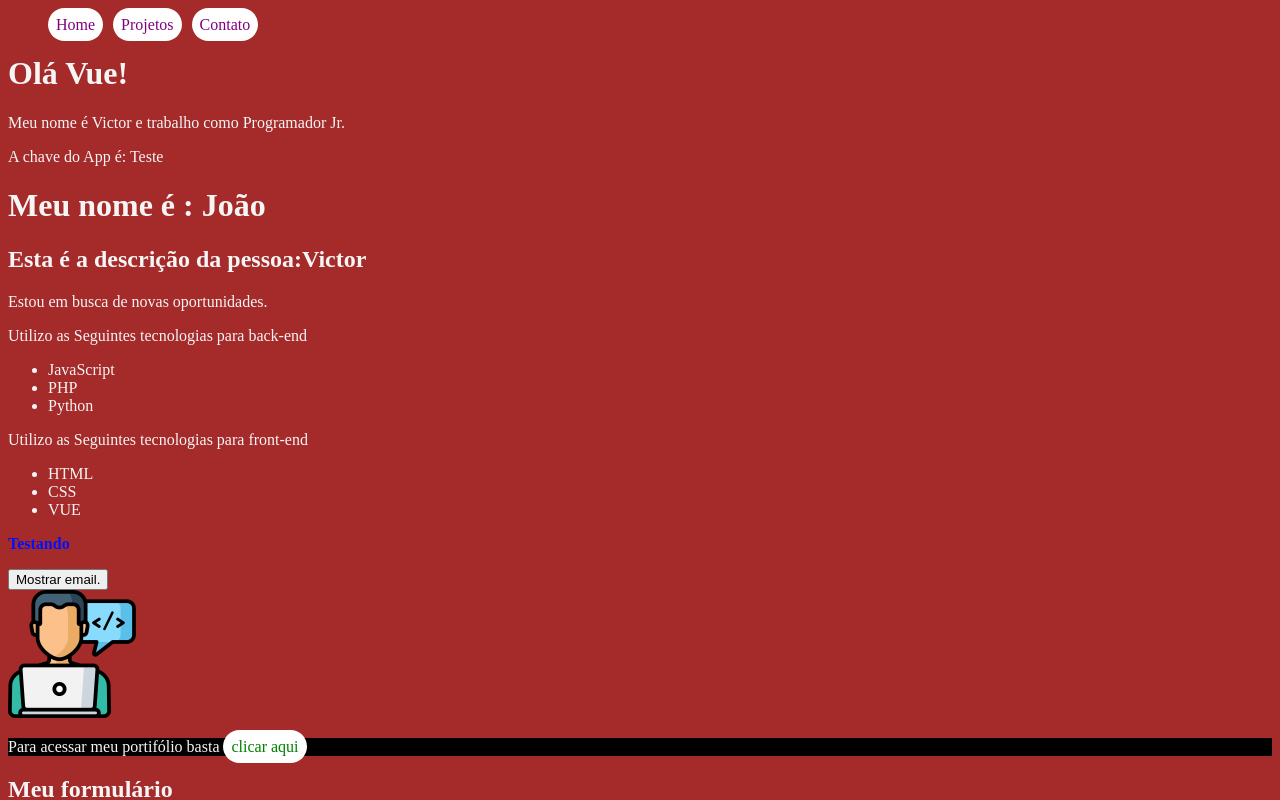
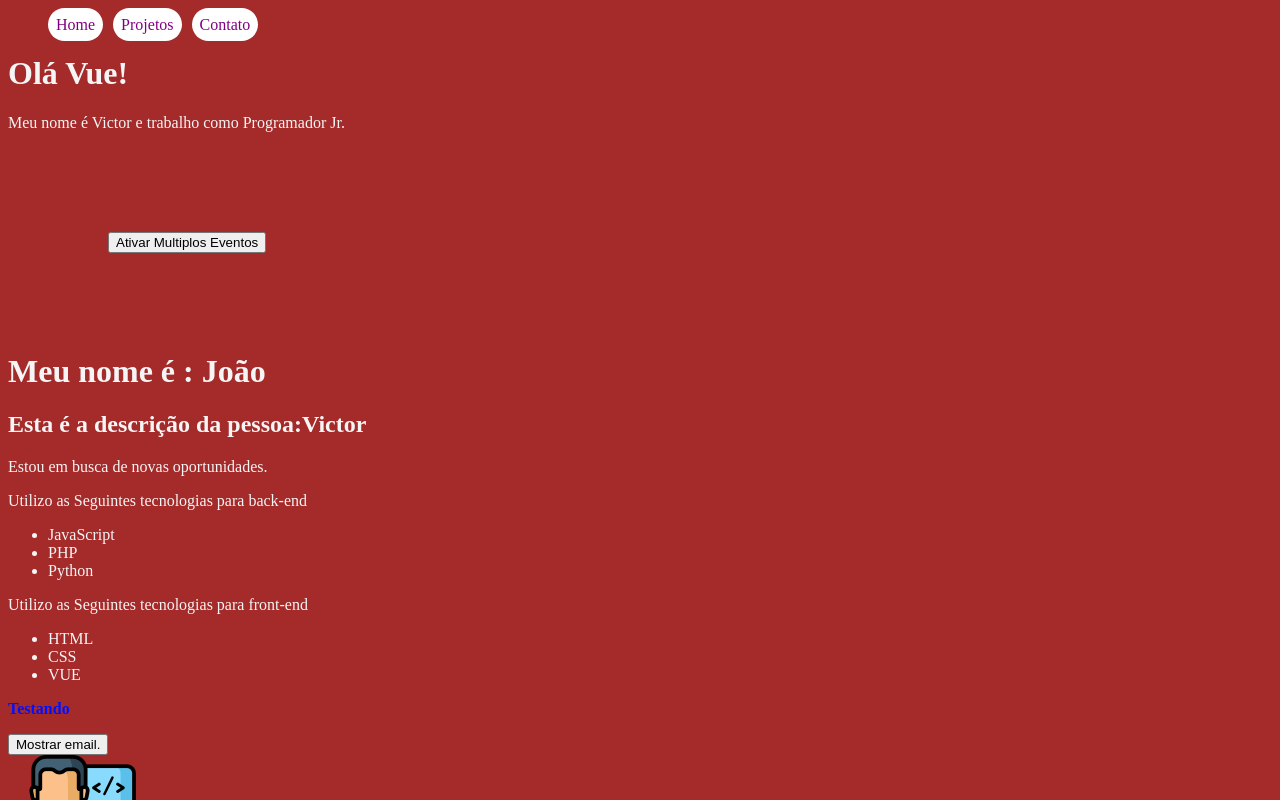
Before and after one commit to victorfreireavfs/VueJs_estudos, a Vue app in the folder 2_/: page / in a window 1280 px wide. Shown: the top 800 px of the page. Built offline with nearby package versions, Linux system fonts and the light colour scheme.

Commit message:
Múltiplos eventos
- @click pode ativar multiplos eventos separando-os pór vírgula
-métodos são chamados na seção methods

```diff
--- /dev/null
+++ b/2_/src/components/MultiplosEventos.vue
@@ -0,0 +1,36 @@
+<template>
+    <div>
+        <button @click="primeiro($event), segundo($event), terceiro()">Ativar Multiplos Eventos</button>
+        <p>{{ multiplos_eventos }}</p>
+    </div>
+</template>
+
+<script>
+export default {
+    name: 'MultiplosEventos',
+
+    data(){
+        return{
+            multiplos_eventos: ""
+        }
+    },
+
+    methods:{
+        primeiro(e){
+            this.multiplos_eventos = "Primeiro evento ativado"
+        },
+        segundo(e){
+            setTimeout(() => this.multiplos_eventos = "Segundo evento", 500)
+        },
+        terceiro(){
+            setTimeout(() => this.multiplos_eventos = "", 1500)
+        }
+    }
+}
+</script>
+
+<style scoped>
+    div{
+        margin:100px;
+    }
+</style>
--- a/2_/src/components/PrimeiroComponente.vue
+++ b/2_/src/components/PrimeiroComponente.vue
@@ -2,13 +2,19 @@
     <div>
         <h1>Olá Vue!</h1>
         <p>Meu nome é {{ nome }} e trabalho como {{ profissao }}</p>
-        <p>A chave do App é: {{ test }}</p>
+        <MultiplosEventos />
     </div>
 </template>
 
 <script>
+import MultiplosEventos from './MultiplosEventos.vue';
+
 export default {
+
     name: 'PrimeiroComponente',
+    components: {
+        MultiplosEventos
+    },
     data(){
         return{
             nome: "Victor",
@@ -16,7 +22,5 @@
             test: "Teste"
         }
     },
-
-
 }
 </script>
```
Also changed, not shown: 2_/anotacoes.txt.
